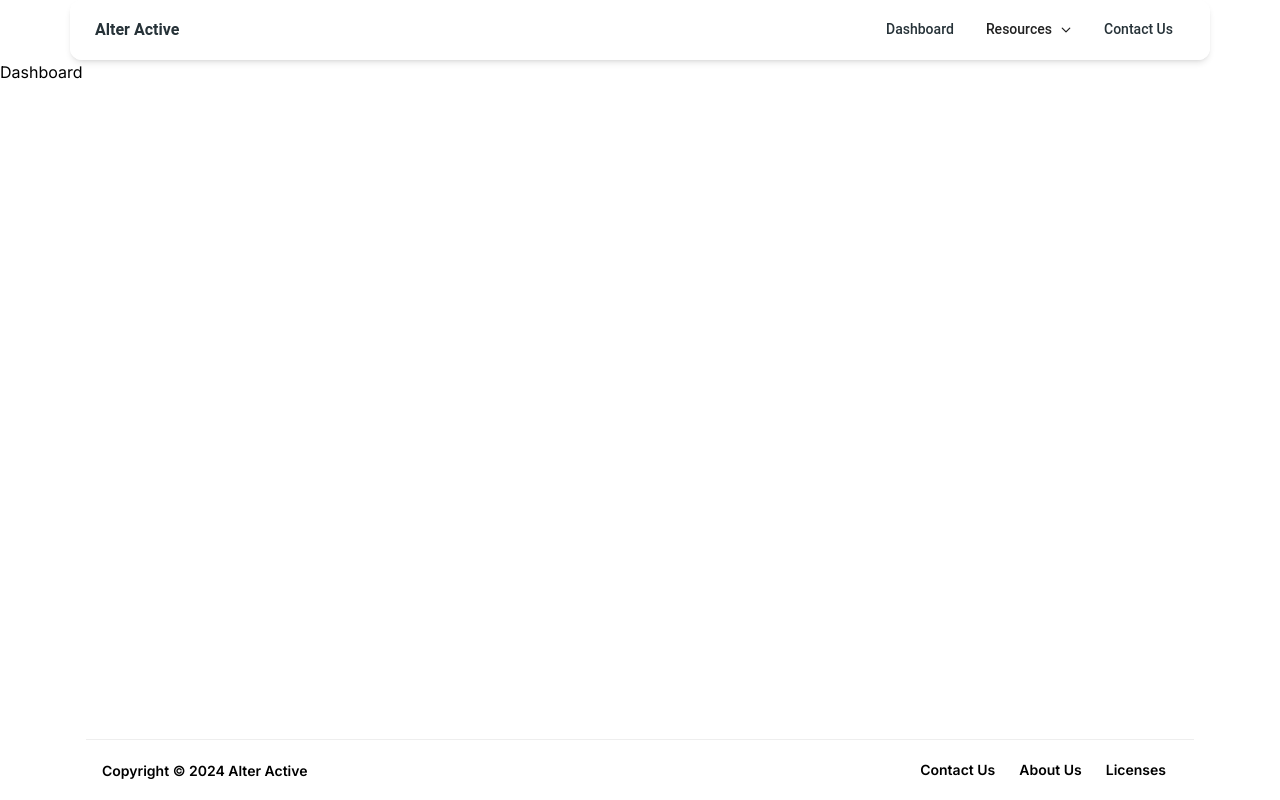
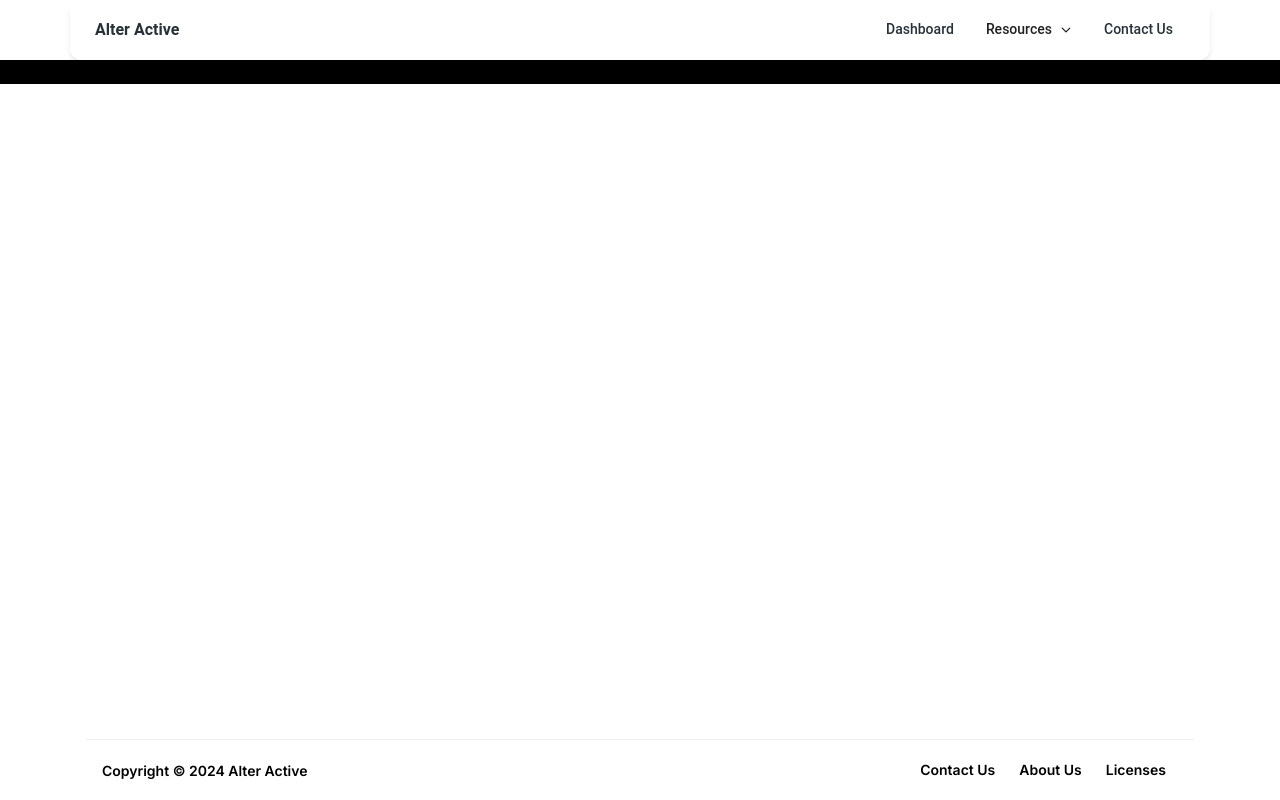
Before and after one commit to Wowwzerzs/AlterActive, a Next.js app in the folder alter-active/: page /dashboard in a window 1280 px wide. Built offline with nearby package versions, Linux system fonts and the light colour scheme.

Commit message:
Fixed bug that stopped the pages from rendering

```diff
--- a/alter-active/src/app/about/page.js
+++ b/alter-active/src/app/about/page.js
@@ -2,7 +2,7 @@ import React from 'react'
 
 function About() {
   return (
-    <div>
+    <div className='bg-black'>
       <h1>About Page </h1>
     </div>
   )
--- a/alter-active/src/app/contact/page.jsx
+++ b/alter-active/src/app/contact/page.jsx
@@ -1,6 +1,4 @@
 import React from 'react';
-
-
 
 function Contact() {
   return (
--- a/alter-active/src/app/dashboard/page.js
+++ b/alter-active/src/app/dashboard/page.js
@@ -2,7 +2,7 @@ import React from 'react'
 
 function Dashboard() {
   return (
-    <div>
+    <div className='bg-black'>
        <h1>Dashboard </h1>
     </div>
   )
--- a/alter-active/src/app/page.tsx
+++ b/alter-active/src/app/page.tsx
@@ -2,6 +2,9 @@ import Image from "next/image";
 
 export default function Home() {
   return (
-
+    <div>
+      <h1>Welcome to my Next.js app!</h1>
+      <p>This is a sample home page.</p>
+    </div>
   );
 }
```
